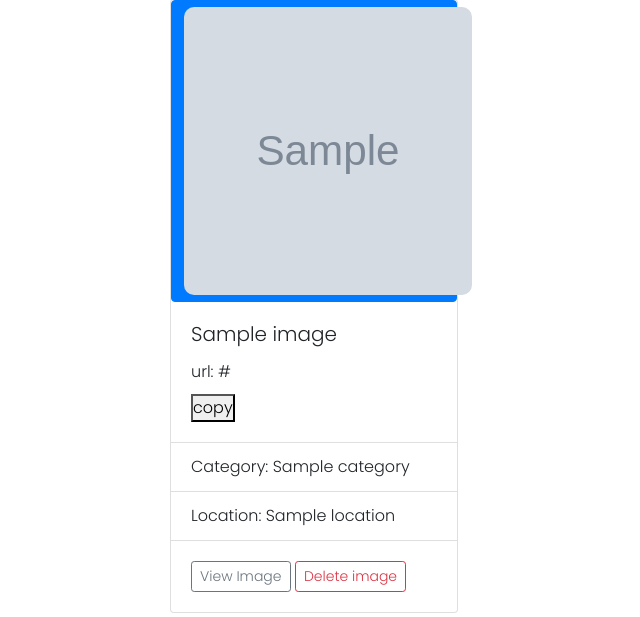
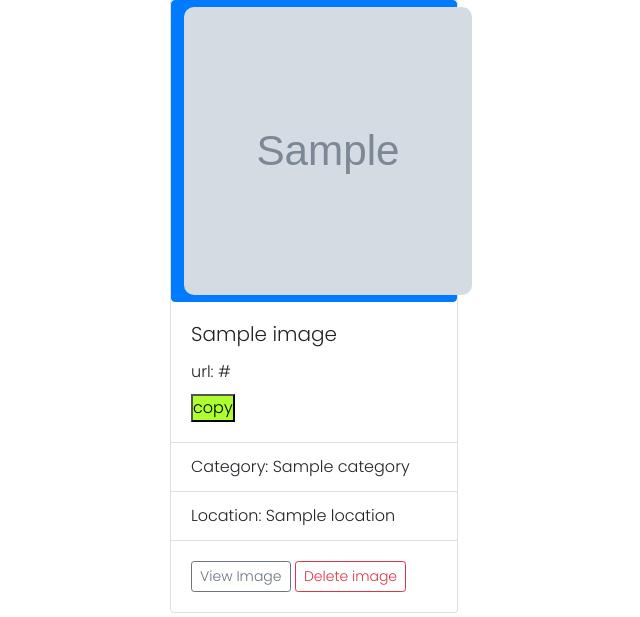
Before and after one commit to lcmongwe/portfolio, a Django app: page / in a window 1280 px wide, with the pointer over the restyled element. Shown: the part 120-737 px from the top of the page, without its empty margins (326-966 px from the left). Run offline with Django 4.2, Linux system fonts and the light colour scheme; tables that the repository leaves empty hold one stand-in row (values such as "Sample post"); grey boxes marked "Sample" are stand-in pictures; some libraries are stand-ins or nearby versions.

Commit message:
hover effect added to copy button

```diff
--- a/portapp/static/css/portapp.css
+++ b/portapp/static/css/portapp.css
@@ -23,6 +23,9 @@
 /* BIG IMAGE ENDS */
 
 /* HOME.HTML */
+#btn-copy:hover{
+  background-color: greenyellow;
+}
 
 .home-images {
   display: flex;
```
